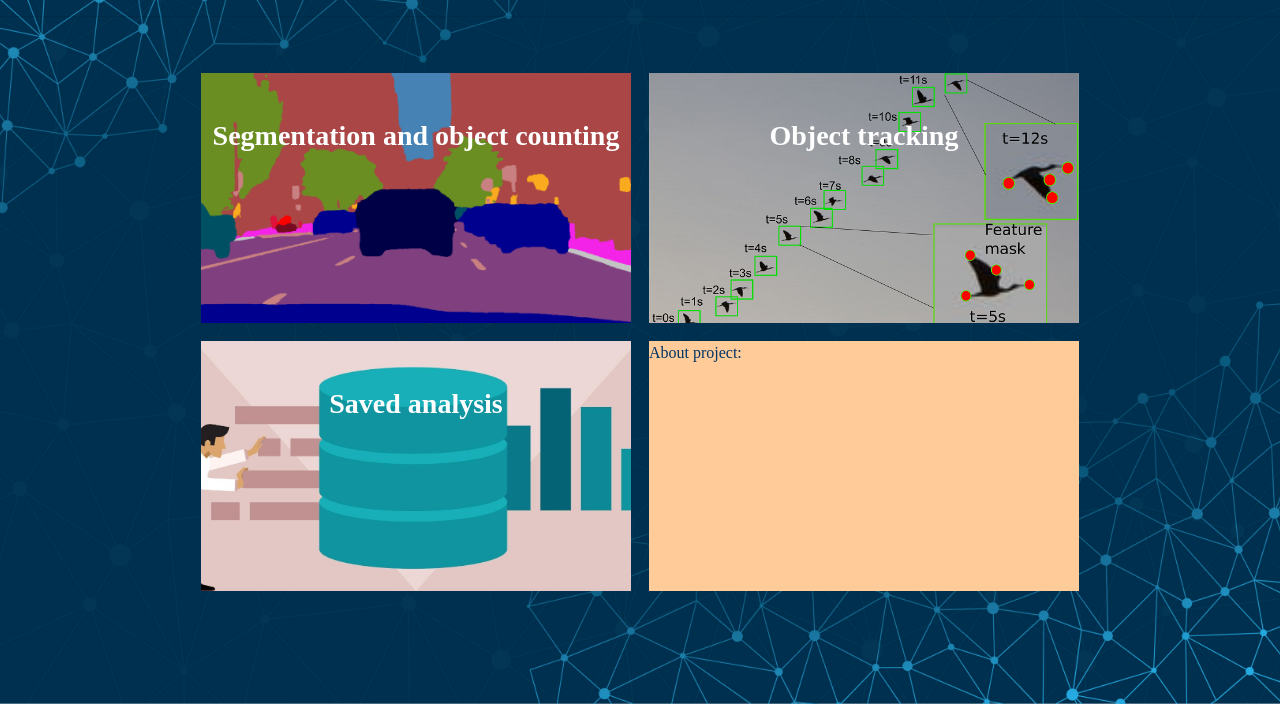
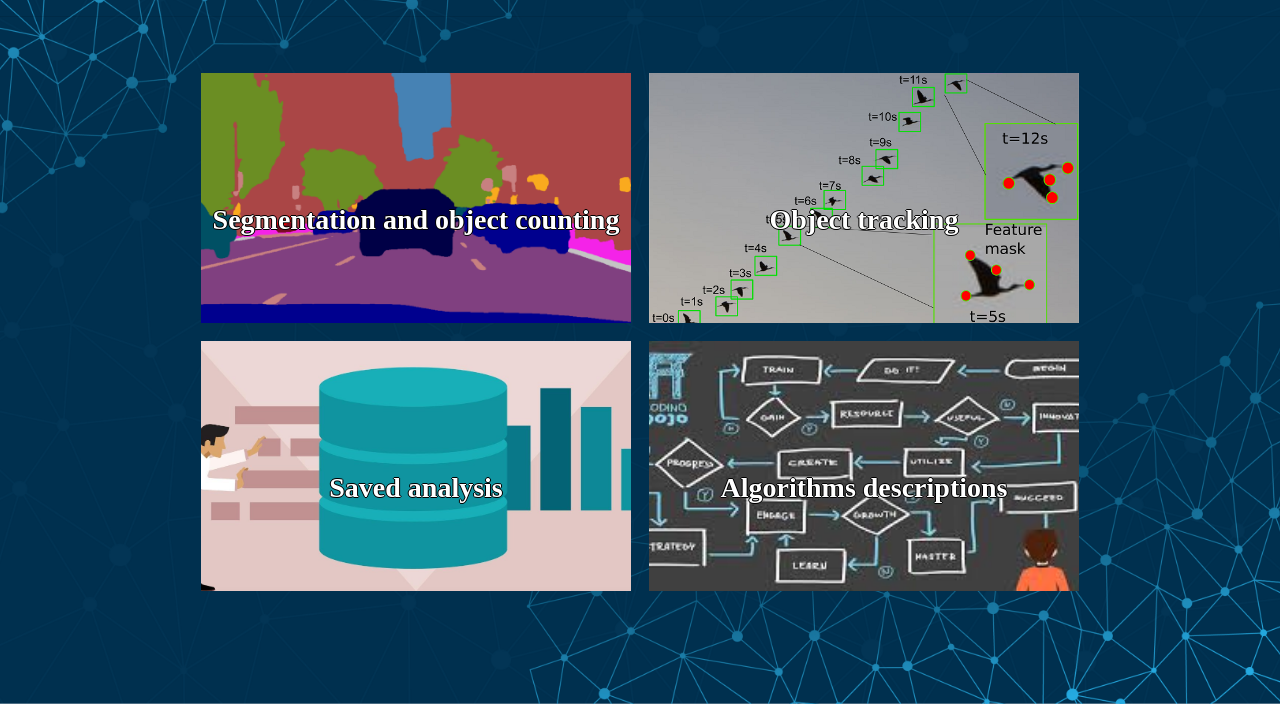
Before and after one commit to kolo-abb/Graph_segmentator_app, a Django app: page / in a window 1280 px wide. Shown: the part 96-800 px from the top of the page. Run offline with Django 3.2, Linux system fonts and the light colour scheme; some libraries are stand-ins or nearby versions.

Commit message:
design update

```diff
--- a/segmentation_app/models.py
+++ b/segmentation_app/models.py
@@ -4,3 +4,9 @@ from django.db import models
 
 class Img(models.Model):
     picture=models.ImageField(default="static/images/placeholder.png")
+
+class analysis(models.Model):
+    name=models.CharField(max_length=100)
+
+class segmentation_analysis(analysis):
+    image=Img()
--- a/segmentation_app/templates/home.html
+++ b/segmentation_app/templates/home.html
@@ -4,29 +4,28 @@
 <div class="square">
             <a href="{% url 'segmentation' %}" class="tilelink">
                 <div class="tile1">
-                    <br />Segmentation and object counting
+                    <br /><br /><br />Segmentation and object counting
                 </div>
             </a>
 
 			<a href="{% url 'tracking' %}" class="tilelinkhtml5">
 				<div class="tile2">
-					<br />Object tracking
+					<br /><br /><br />Object tracking
 				</div>
 			</a>
 			<div style="clear:both;"></div>
 
-			<a href="cv-programista-php-javascript" class="tilelink">
+			<a href="{% url 'tracking' %}" class="tilelink">
                 <div class="tile3">
-				    <br />Saved analysis
+				    <br /><br /><br />Saved analysis
 			    </div>
             </a>
 
-			<div class="tile4">
-				<p>
-                    About project:
-
-                </p>
-			</div>
+			<a href="{% url 'tracking' %}" class="tilelink">
+				<div class="tile4">
+					<br /><br /><br />Algorithms descriptions
+				</div>
+			</a>
 			<div style="clear:both;"></div>
 </div>
 {% endblock %}
--- a/static/css/baseStyle.css
+++ b/static/css/baseStyle.css
@@ -63,6 +63,7 @@ h1 {
     font-size: 28px;
     font-family: "Times New Roman";
     font-weight: 600;
+    text-shadow: -1px 0 black, 0 1px black, 1px 0 black, 0 -1px black;
 
 }
 
@@ -87,6 +88,7 @@ h1 {
     font-size: 28px;
     font-family: "Times New Roman";
     font-weight: 600;
+    text-shadow: -1px 0 black, 0 1px black, 1px 0 black, 0 -1px black;
 }
 
 .tile2:hover
@@ -110,7 +112,7 @@ h1 {
     font-size: 28px;
     font-family: "Times New Roman";
     font-weight: 600;
-
+    text-shadow: -1px 0 black, 0 1px black, 1px 0 black, 0 -1px black;
 }
 
 .tile3:hover
@@ -123,12 +125,23 @@ h1 {
 	margin: 1%;
 	width: 48%;
 	height: 250px;
-	background-color: #ffcc99;
+	background-color: black;
 	float: left;
-	text-align: left;
-    color: #003366;
-    font-size: 16px;
+	text-align: center;
+	background: url('/static/images/algos.jpeg');
+	background-repeat: repeat;
+    background-size: cover;
+    background-position: center;
+    color: white;
+    font-size: 28px;
     font-family: "Times New Roman";
-    font-weight: 300;
+    font-weight: 600;
+    text-shadow: -1px 0 black, 0 1px black, 1px 0 black, 0 -1px black;
 
 }
+
+
+.tile4:hover
+{
+	box-shadow: 15px 15px black;
+}
```
Also changed, not shown: db.sqlite3, static/images/algos.jpeg (added), 1 other file.
